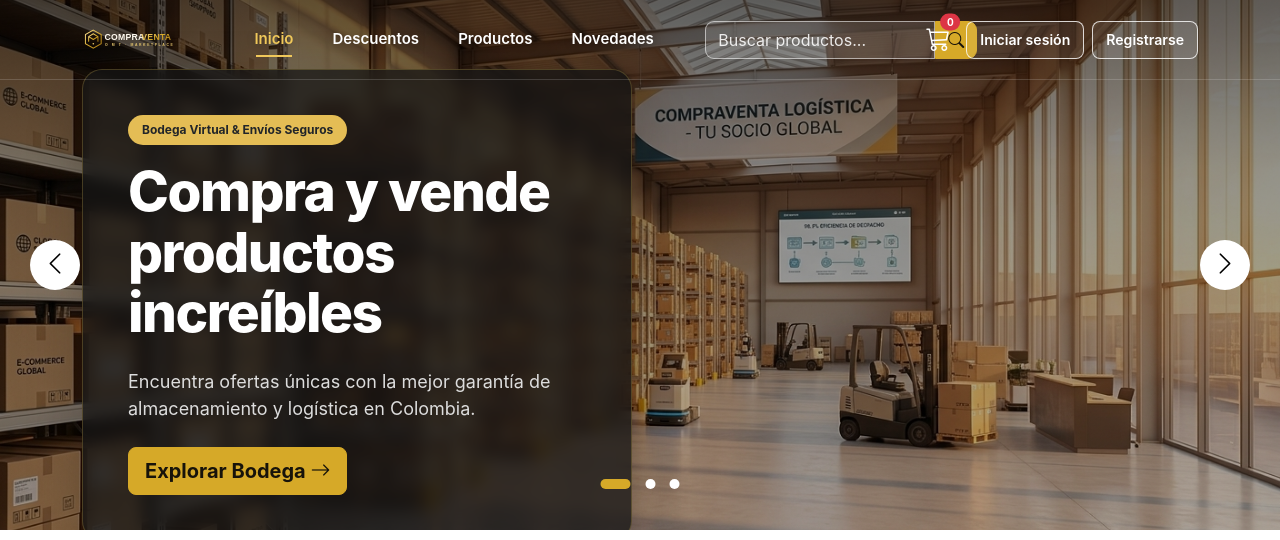
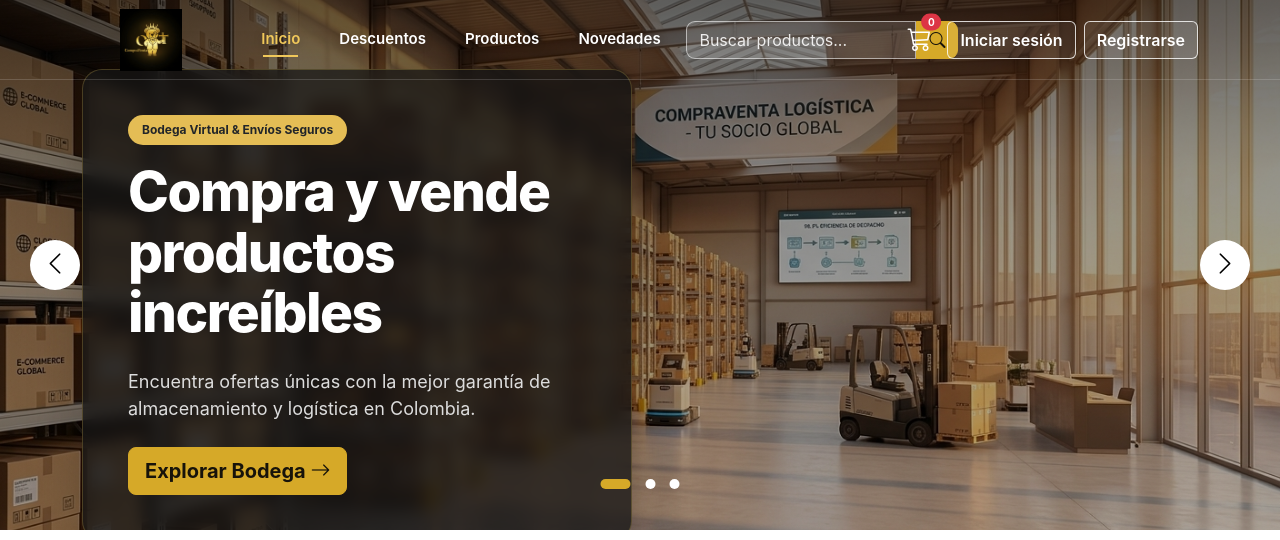
Before and after one commit to sebascasorio10-creator/compraventaOMT, a PHP site: page / in a window 1280 px wide. Shown: the top 540 px of the page. Run offline with PHP 8.4, Linux system fonts and the light colour scheme; data comes from the database, SQL or seed files in the repository; data that the repository does not hold is empty.

Commit message:
Restaurar diseño previo aprobado de navbar y logo original

```diff
--- a/index.php
+++ b/index.php
@@ -79,7 +79,7 @@ $productosNuevosDemo = [
 
             <!-- LOGO A LA IZQUIERDA -->
             <a class="navbar-brand" href="index.php">
-                <img src="img/logo-omt-claro.svg" alt="CompraVenta OMT" class="logo-navbar">
+                <img src="img/logo.png" alt="Logo original CompraVenta OMT" class="logo-navbar">
             </a>
 
             <!-- BOTÓN MOBILE -->
@@ -126,7 +126,7 @@ $productosNuevosDemo = [
 
                 <!-- BOTONES DE AUTENTICACIÓN -->
                 <?php if ($usuarioSesion): ?>
-                    <div class="d-flex align-items-center gap-2 omt-auth-actions">
+                    <div class="d-flex align-items-center flex-wrap gap-2">
                         <span class="fw-semibold text-dark">
                             ¡Bienvenido, <?= e(explode(' ', trim($usuarioSesion['nombre']))[0]) ?>!
                         </span>
@@ -142,7 +142,7 @@ $productosNuevosDemo = [
                         </a>
                     </div>
                 <?php else: ?>
-                    <div class="d-flex gap-2 omt-auth-actions">
+                    <div class="d-flex gap-2">
                         <a href="login.php" class="btn fw-semibold omt-nav-auth-btn">
                             Iniciar sesión
                         </a>
@@ -541,15 +541,6 @@ $productosNuevosDemo = [
     <script src="js/app.js"></script>
     <script src="js/carrito.js"></script>
 
-<script>
-(() => {
-    const navbar = document.querySelector('.omt-transparent-navbar');
-    if (!navbar) return;
-    const actualizarNavbar = () => navbar.classList.toggle('omt-navbar-scrolled', window.scrollY > 24);
-    actualizarNavbar();
-    window.addEventListener('scroll', actualizarNavbar, { passive: true });
-})();
-</script>
 </body>
 
 </html>
```
